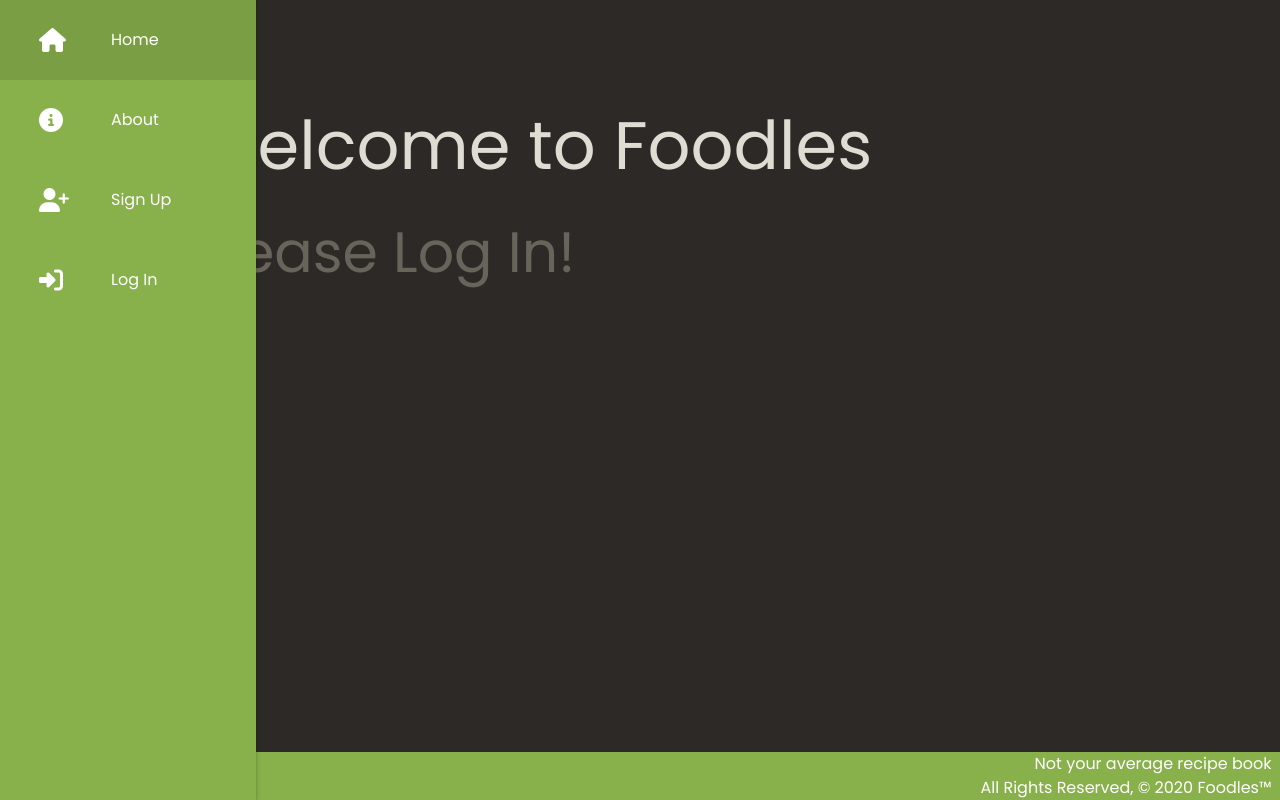
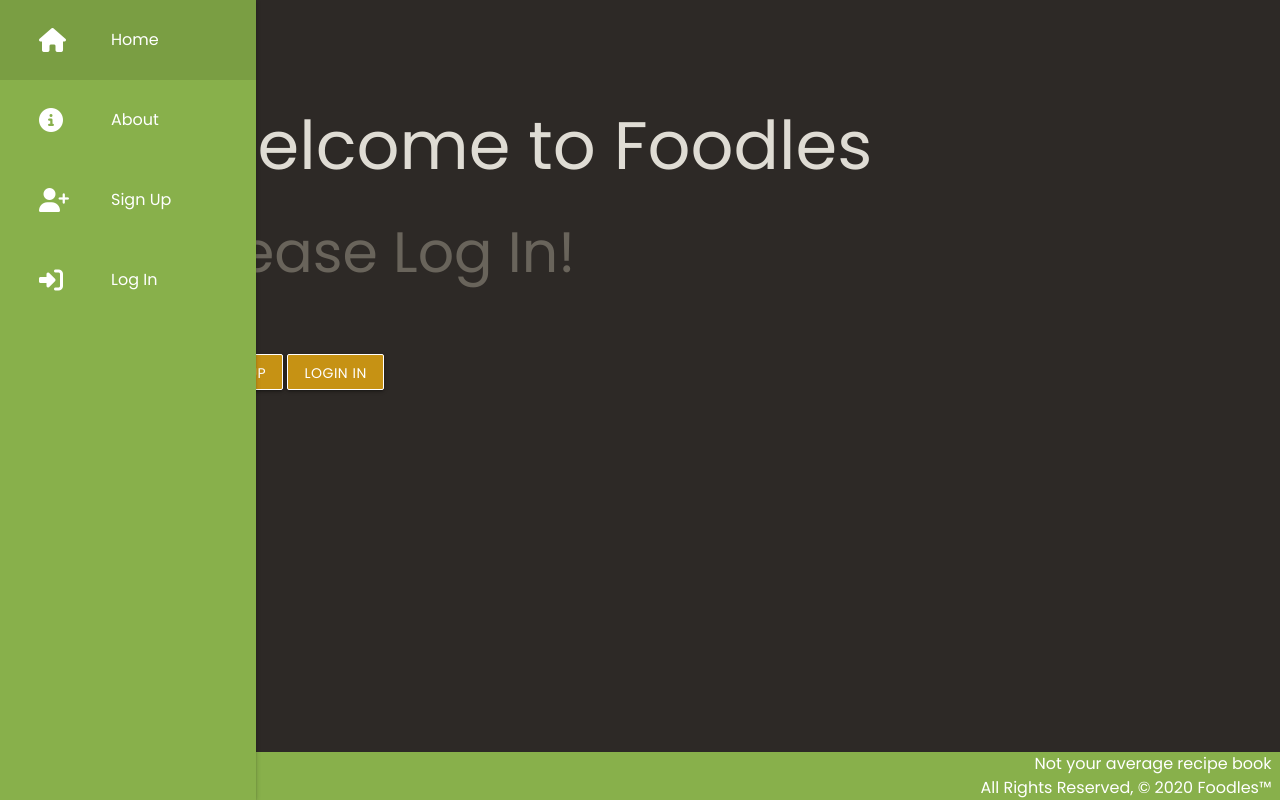
Before and after one commit to mhwhite22/foodles, a Django app: page / in a window 1280 px wide. Run offline with Django 3.2, Linux system fonts and the light colour scheme; some libraries are stand-ins or nearby versions.

Commit message:
adds signup and login buttons to home page

```diff
--- a/main_app/templates/home.html
+++ b/main_app/templates/home.html
@@ -7,4 +7,8 @@
 {% else %}
 <h2>Please Log In!</h2>
 {% endif %}
+<br><br>
+<a href="{% url 'signup' %}" class="btn" class="home-btn">Sign Up</a>
+<a href="{% url 'login' %}" class="btn" class="home-btn">Login In</a>
+
 {% endblock %}
```
